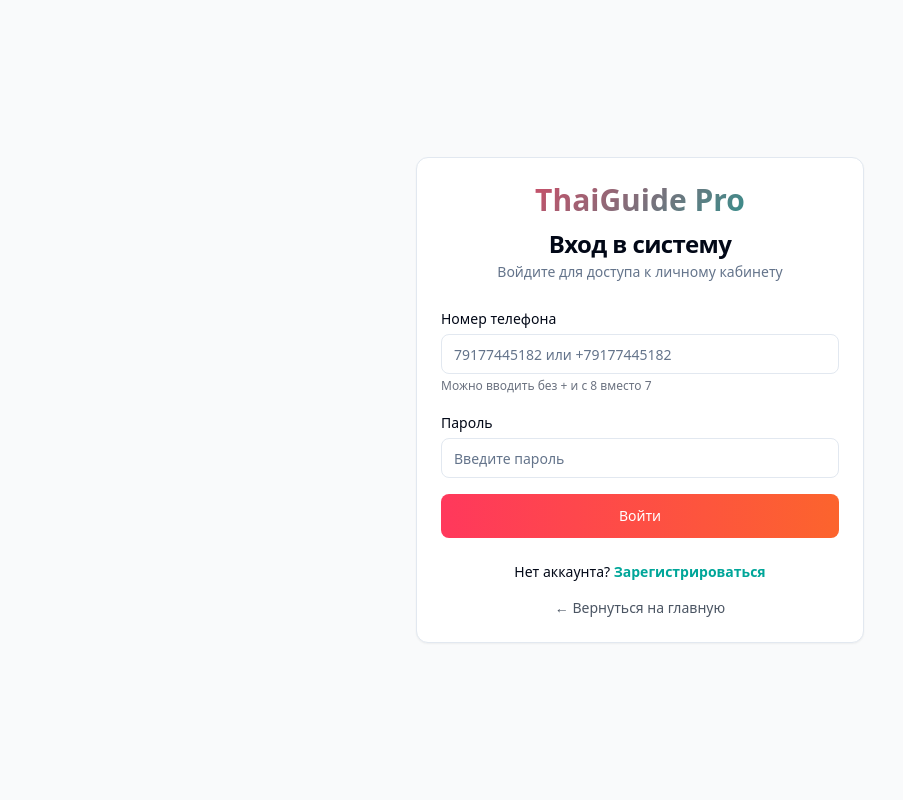
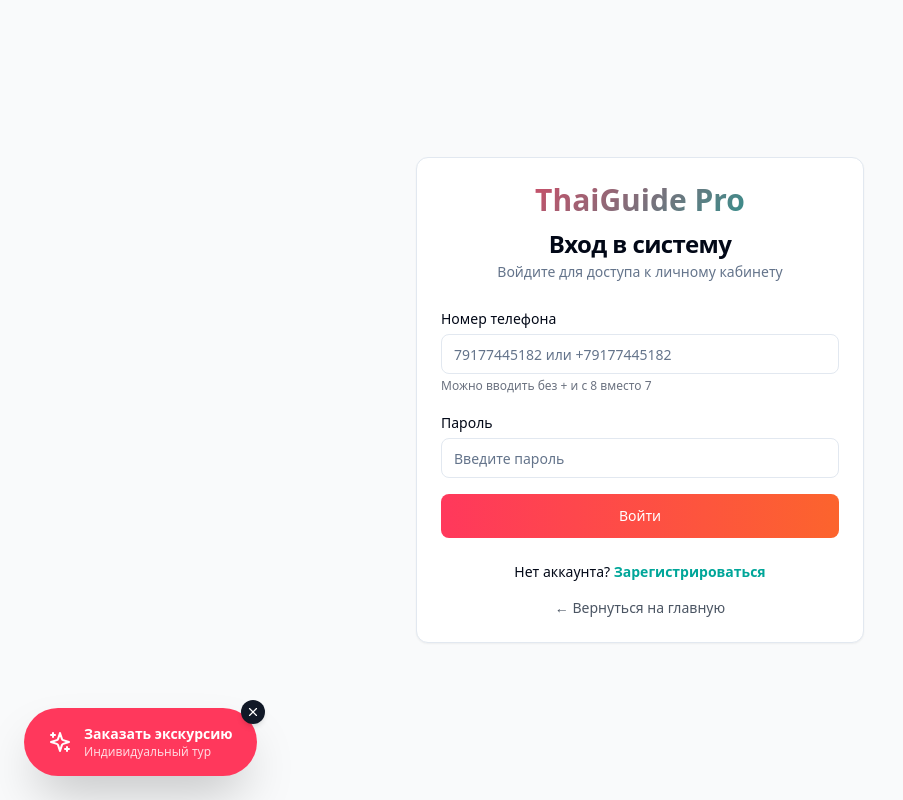
Before and after one commit to kbeautyg/gide, a React (Vite) app in the folder frontend/: page /login in a window 1280 px wide. Shown: the whole page, without its empty margins (0-903 px from the left). Built offline with nearby package versions, Linux system fonts and the light colour scheme; no server answers.

Commit message:
feat: add CTA block and floating button for custom tour requests

```diff
--- a/frontend/src/App.tsx
+++ b/frontend/src/App.tsx
@@ -1,5 +1,6 @@
 import { Routes, Route } from 'react-router-dom'
 import { ProtectedRoute } from './components/ProtectedRoute'
+import { RequestFloatingButton } from './components/RequestFloatingButton'
 
 // Публичные страницы
 import HomePage from './pages/public/HomePage'
@@ -33,7 +34,9 @@ import RequestsPage from './pages/dashboard/RequestsPage'
 
 function App() {
   return (
-    <Routes>
+    <>
+      <RequestFloatingButton />
+      <Routes>
       {/* Публичные маршруты */}
       <Route path="/" element={<HomePage />} />
       <Route path="/tours" element={<ToursPage />} />
@@ -72,6 +75,7 @@ function App() {
         <Route path="settings" element={<SettingsPage />} />
       </Route>
     </Routes>
+    </>
   )
 }
 
--- /dev/null
+++ b/frontend/src/components/RequestFloatingButton.tsx
@@ -0,0 +1,77 @@
+/**
+ * Плавающая кнопка "Заказать экскурсию" (sticky notification)
+ * Появляется снизу слева, можно закрыть
+ */
+import { useState, useEffect } from 'react'
+import { Link, useLocation } from 'react-router-dom'
+import { motion, AnimatePresence } from 'framer-motion'
+import { Sparkles, X } from 'lucide-react'
+
+export function RequestFloatingButton() {
+  const location = useLocation()
+  const [visible, setVisible] = useState(false)
+  const [dismissed, setDismissed] = useState(() => {
+    return localStorage.getItem('request-btn-dismissed') === 'true'
+  })
+
+  useEffect(() => {
+    // Не показывать на странице /request
+    if (location.pathname === '/request') {
+      setVisible(false)
+      return
+    }
+
+    // Показать через 3 секунды если не dismissed
+    if (!dismissed) {
+      const timer = setTimeout(() => {
+        setVisible(true)
+      }, 3000)
+      return () => clearTimeout(timer)
+    }
+  }, [location.pathname, dismissed])
+
+  const handleClose = () => {
+    setVisible(false)
+    setDismissed(true)
+    localStorage.setItem('request-btn-dismissed', 'true')
+  }
+
+  return (
+    <AnimatePresence>
+      {visible && !dismissed && (
+        <motion.div
+          initial={{ x: -100, opacity: 0 }}
+          animate={{ x: 0, opacity: 1 }}
+          exit={{ x: -100, opacity: 0 }}
+          transition={{ type: 'spring', stiffness: 100, damping: 15 }}
+          className="fixed bottom-6 left-6 z-50"
+        >
+          <div className="relative">
+            {/* Кнопка закрытия */}
+            <button
+              onClick={handleClose}
+              className="absolute -top-2 -right-2 w-6 h-6 bg-gray-900 text-white rounded-full flex items-center justify-center hover:bg-gray-800 transition-colors z-10 shadow-md"
+            >
+              <X size={14} />
+            </button>
+
+            {/* Кнопка */}
+            <Link to="/request">
+              <motion.div
+                whileHover={{ scale: 1.05 }}
+                whileTap={{ scale: 0.95 }}
+                className="bg-airbnb-rausch text-white px-6 py-4 rounded-full shadow-2xl flex items-center gap-3 hover:bg-airbnb-rausch/90 transition-colors"
+              >
+                <Sparkles size={24} />
+                <div className="text-left">
+                  <div className="font-bold text-sm">Заказать экскурсию</div>
+                  <div className="text-xs text-white/80">Индивидуальный тур</div>
+                </div>
+              </motion.div>
+            </Link>
+          </div>
+        </motion.div>
+      )}
+    </AnimatePresence>
+  )
+}
--- a/frontend/src/pages/public/HomePage.tsx
+++ b/frontend/src/pages/public/HomePage.tsx
@@ -274,6 +274,37 @@ export default function HomePage() {
         </div>
       </section>
 
+      {/* CTA блок: Индивидуальные туры */}
+      <section className="py-20 bg-airbnb-rausch">
+        <div className="container mx-auto px-4">
+          <motion.div
+            className="max-w-4xl mx-auto text-center text-white"
+            initial={{ opacity: 0, y: 30 }}
+            whileInView={{ opacity: 1, y: 0 }}
+            viewport={{ once: true }}
+            transition={{ duration: 0.6 }}
+          >
+            <div className="w-16 h-16 bg-white/20 rounded-full flex items-center justify-center mx-auto mb-6">
+              <span className="text-4xl">✨</span>
+            </div>
+            <h2 className="text-4xl md:text-5xl font-bold mb-6">
+              Не нашли подходящую экскурсию?
+            </h2>
+            <p className="text-xl text-white/90 mb-8 max-w-2xl mx-auto">
+              Опишите что хотите увидеть, и мы создадим индивидуальный тур специально для вас
+            </p>
+            <Link to="/request">
+              <Button
+                size="lg"
+                className="bg-white text-airbnb-rausch hover:bg-gray-50 font-semibold text-lg px-8 py-6 rounded-full shadow-xl hover:scale-105 transition-transform"
+              >
+                Оставить заявку на индивидуальный тур
+              </Button>
+            </Link>
+          </motion.div>
+        </div>
+      </section>
+
       {/* Как мы делаем экскурсии */}
       <section className="py-20 bg-gray-50">
         <div className="container mx-auto px-4">
```
